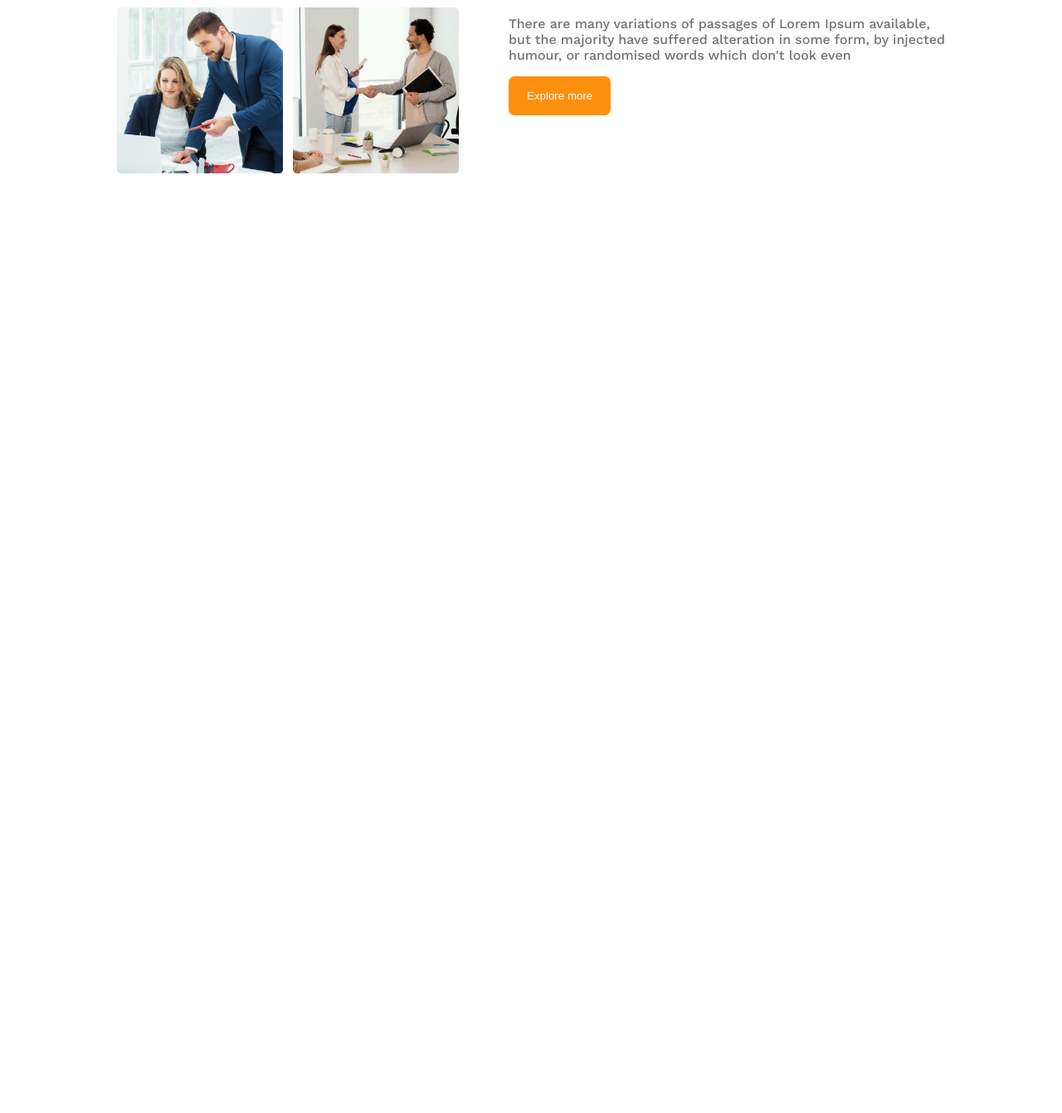
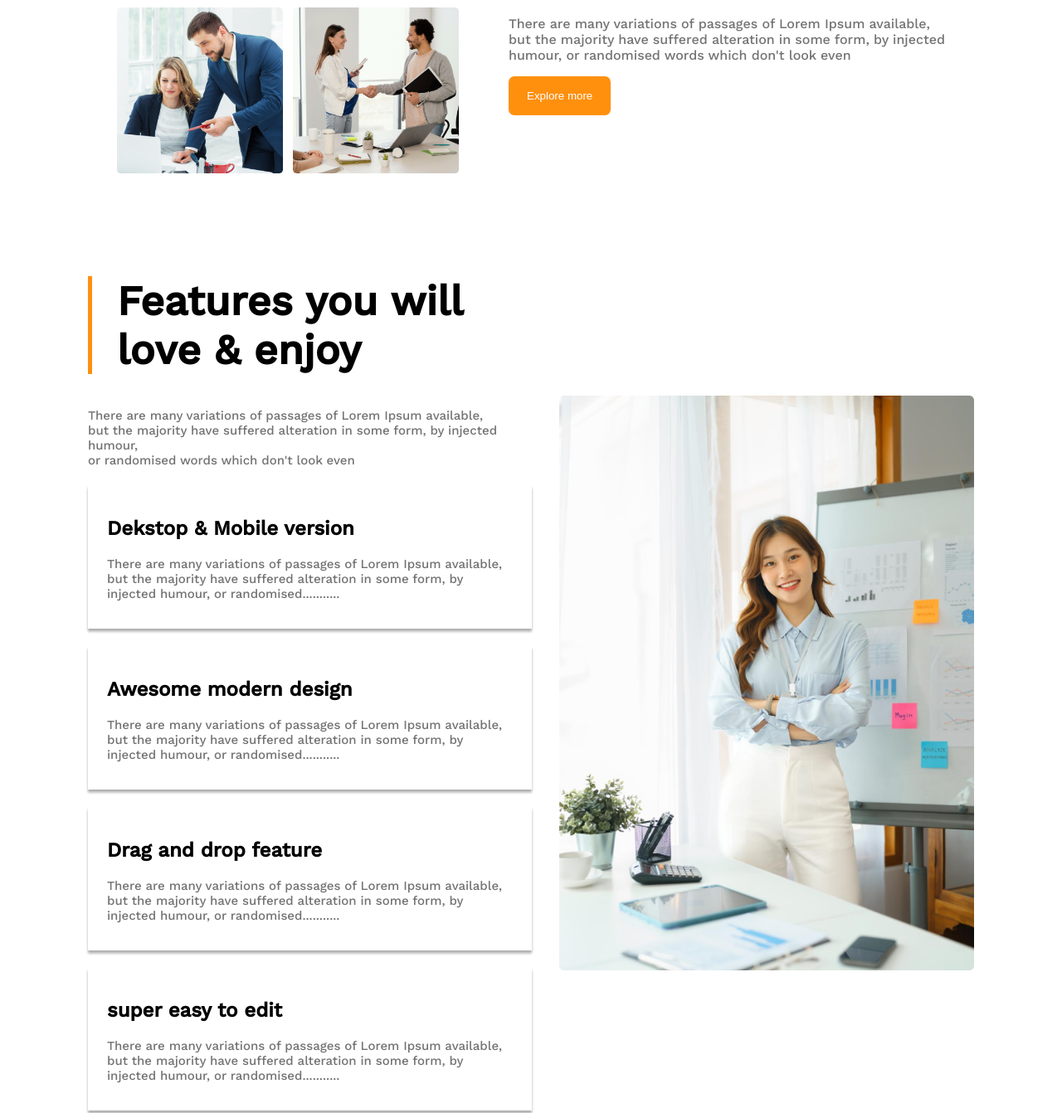
Before and after one commit to Hridoy-007/2nd-assignment, a plain HTML site: page index.html in a window 1280 px wide. Shown: the part 1199-2541 px from the top of the page at 83% size. Before the commit the page ends 1430 px from the top, so only its background shows below. Drawn offline with nearby package versions, Linux system fonts and the light colour scheme.

Commit message:
featuresection

```diff
--- a/index.html
+++ b/index.html
@@ -61,6 +61,55 @@
 
 
 
+
+
+
+
+
+
+
+
+
+          <section class="feature">
+          <div class="featurelist">
+            <h1>Features you will <br>
+                love & enjoy </h1>
+                <p>There are many variations of passages of Lorem Ipsum available,  <br> but the majority have suffered alteration in some form, by injected humour, <br> or randomised words which don't look even</p>
+                <div class="container">
+                    <h2>Dekstop & Mobile version</h2>
+                    <p>There are many variations of passages of Lorem Ipsum available, <br> but the majority have suffered alteration in some form, by injected humour, or randomised...........</p>
+                </div>
+                <div class="container">
+                    <h2>Awesome modern design</h2>
+                    <p>There are many variations of passages of Lorem Ipsum available, <br> but the majority have suffered alteration in some form, by injected humour, or randomised...........</p>
+                </div>
+                <div class="container">
+                    <h2>Drag and drop feature</h2>
+                    <p>There are many variations of passages of Lorem Ipsum available, <br> but the majority have suffered alteration in some form, by injected humour, or randomised...........</p>
+                </div>
+                <div class="container">
+                    <h2>super easy to edit</h2>
+                    <p>There are many variations of passages of Lorem Ipsum available, <br> but the majority have suffered alteration in some form, by injected humour, or randomised...........
+                    </p>
+                </div>
+
+          </div>
+
+            <div class="featureimg">
+
+                <img src="images/architect.png" alt="">
+
+            </div>
+
+
+
+
+
+
+          </section>
+
+
+
     </main>
 
 
--- a/style/responsive.css
+++ b/style/responsive.css
@@ -17,4 +17,10 @@
    .teamimg{
     grid-template-columns: repeat(1, 1fr);
    }
+
+   /* feature section  */
+   .feature{
+    flex-direction: column;
+    align-items: center;
+   }
 }
--- a/style/style.css
+++ b/style/style.css
@@ -112,3 +112,35 @@ header{
 } */
 
 /* second section finished  */
+
+
+/* feature section  */
+
+.feature{
+    display: flex;
+    justify-content: space-around;
+    gap: 33px;
+    margin: 82px 106px;
+    align-items: center;
+}
+
+.featureimg img{
+    width: 500px;
+}
+
+.featurelist h1 {
+    font-size: 50px;
+    border-left: 5px solid #FF900E;
+    padding-left: 30px;
+}
+
+.featurelist p{
+    color: #727272;
+    font-size: 15px;
+}
+.container {
+
+    box-shadow: 0 5px 2px 0 rgb(0 0 0 / 6%), 0 3px 3px 0 rgb(0 0 0 / 29%);
+    padding: 18px 23px;
+    margin: 21px 0;
+}
```
